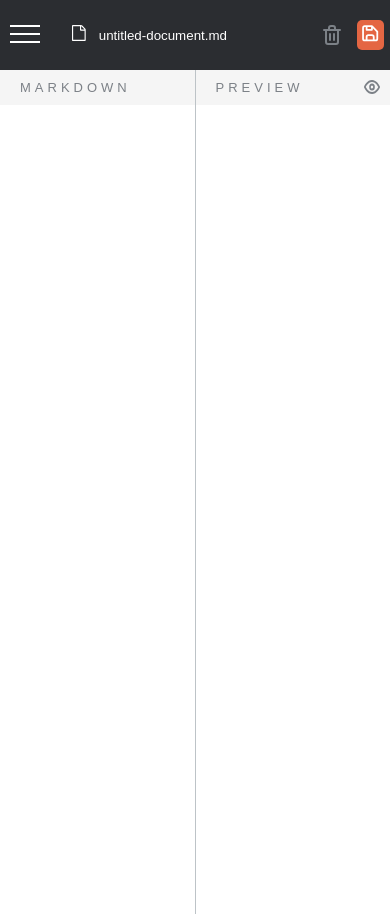
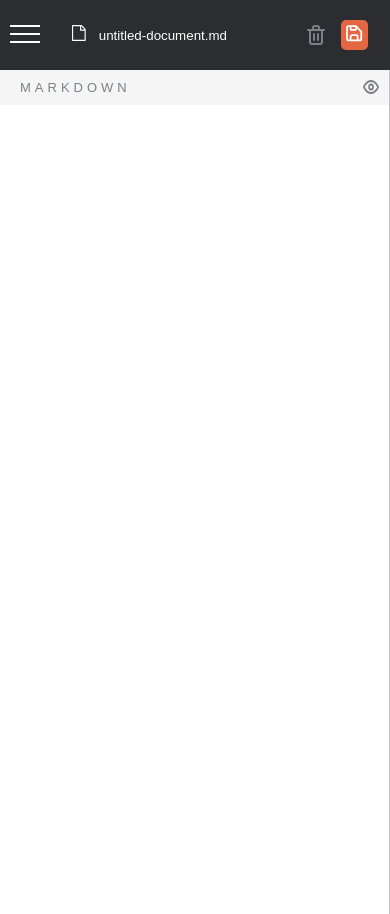
Before and after one commit to AkideweKuseh/markdown-editor, a Vue app: page / in a window 390 px wide. Built offline with nearby package versions, Linux system fonts and the light colour scheme.

Commit message:
Worked on Mobile Responsiveness

```diff
--- a/src/App.vue
+++ b/src/App.vue
@@ -2,6 +2,8 @@
 import Sidebar from '@/components/Sidebar.vue'
 import Editor from '@/components/Editor.vue'
 import Toggler from './components/Toggler.vue';
+import data from '@/data.json'
+
   export default{
     name: 'App',
     components: {
@@ -12,6 +14,7 @@ import Toggler from './components/Toggler.vue';
     data(){
       return{
         menuActive: false,
+        files: data
       }
     },
     methods: {
@@ -87,12 +90,11 @@ import Toggler from './components/Toggler.vue';
     }
 
     .show-preview{
-    width: 100%;
-    text-align: center;
+    width: 100% !important;
   }
 
     .hide-markdown{
-    width: 0;
+    width: 0 !important;
   }
 
   .hide-icon{
--- a/src/assets/main.css
+++ b/src/assets/main.css
@@ -45,29 +45,30 @@ body{
 
 h1{
     font-size: 32px;
+    color: var(--textColor);
 }
 
 h2{
     font-size: 28px;
-    color: var(--navIconBacroundColor);
+    color: var(--textColor);
 }
 
 h3{
     font-size: 24px;
-    color: var(--navIconBacroundColor);
+    color: var(--textColor);
 }
 
 h4{
     font-size: 20px;
-    color: var(--navIconBacroundColor);
+    color: var(--textColor);
 }
 
 h5{
     font-size: 16px;
-    color: var(--navIconBacroundColor);
+    color: var(--textColor);
 }
 
 h6{
     font-size: 14px;
-    color: var(--btnIdelColor);
+    color: var(--btnIdleColor);
 }
--- a/src/components/Editor.vue
+++ b/src/components/Editor.vue
@@ -31,7 +31,10 @@
         </div>
         <div class="markdown-editor">
             <div class="text-container" id="text-container">
-                <div class="inner-header"><span>MARKDOWN</span></div>
+                <div class="inner-header">
+                    <span>MARKDOWN</span>
+                    <img src="../assets/icon-show-preview.svg" class="preview-mobile" @click="changePreview">
+                </div>
                 <textarea class="markdown" id="markdown" v-model="markdown">
                 </textarea>
             </div>
@@ -85,6 +88,9 @@
         cursor: pointer;
     }
 
+    .inner-header .preview-mobile{
+        display: none;
+    }
     .main-content {
         flex: 1;
         margin-left: 0px;
@@ -131,9 +137,21 @@
         .header .logo{
             display: none;
         }
+        .header{
+            width: 98%;
+        }
     }
 
     @media (max-width: 446px){
+
+        .markdown-editor .preview-box{
+            width: 0;
+        }
+
+        .markdown-editor .text-container{
+            width: 100%;
+        }
+
         .header .header-right .btn-save{
             display: none;
         }
@@ -142,17 +160,20 @@
             display: block;
         }
 
-        .document{
-            display: flex;
-            align-items: center;
-        }
-
         .document .file-info br{
             display: none;
         }
 
         .document .file-info small{
             display: none;
+        }
+
+        .inner-header .preview-mobile{
+            display: inline;
+        }
+
+        .header{
+            width: 96%;
         }
     }
 
@@ -218,6 +239,8 @@
     }
 
     .inner-header{
+        display: flex;
+        justify-content: space-between;
         background: var(--innerHeaderBackgroundColor);
         color: var(--innerHeaderTextColor);
         padding: 10px 10px 10px 20px;
--- a/src/components/Sidebar.vue
+++ b/src/components/Sidebar.vue
@@ -1,28 +1,19 @@
 <template>
     <div class="sidebar hidden" id="sidebar">
         <div class="sidebar-header">
+            <div class="logo"><img src="../assets/logo.svg"></div>
             <span>MY DOCUMENTS</span>
         </div>
         <div class="sidebar-content">
             <button class="btn">+ New Document</button>
             <ul class="documents">
-                <li>
+                <li v-for="file in files" :key="file.name">
                     <div class="document">
                         <div class="file-icon">
                             <img src="../assets/icon-document.svg" />
                         </div>
                     <div class="file-info">
-                        <small>01 April 2022</small><br><span>untitled-document.md</span>
-                    </div>
-                    </div>
-                </li>
-                <li>
-                    <div class="document">
-                        <div class="file-icon">
-                            <img src="../assets/icon-document.svg" />
-                        </div>
-                    <div class="file-info">
-                        <small>01 April 2022</small><br><span>untitled-document.md</span>
+                        <small>{{ file.createdAt }}</small><br><span>{{ file.name }}</span>
                     </div>
                     </div>
                 </li>
@@ -38,10 +29,22 @@
 
 <script  lang="ts">
     import Toggler from './Toggler.vue'
+    import data from '@/data.json'
     export default{
         name: 'Sidebar',
+        // props: {
+        //     files: {
+        //         type: Array,
+        //         required: true
+        //     }
+        // },
         components: {
             Toggler
+        },
+        data(){
+            return{
+                files: data
+            }
         },
         methods: {
             changeTheme(){
@@ -125,4 +128,15 @@
     .active-theme{
         filter: invert(100%) brightness(1000%);
     }
+
+    .sidebar-header .logo{
+        margin-bottom: 1rem;
+        display: none;
+    }
+
+    @media (max-width: 768px){
+        .sidebar-header .logo{
+        display: block;
+    }
+    }
 </style>
```
Also changed, not shown: 1 other file (tests, documents, lock files or other folders).
